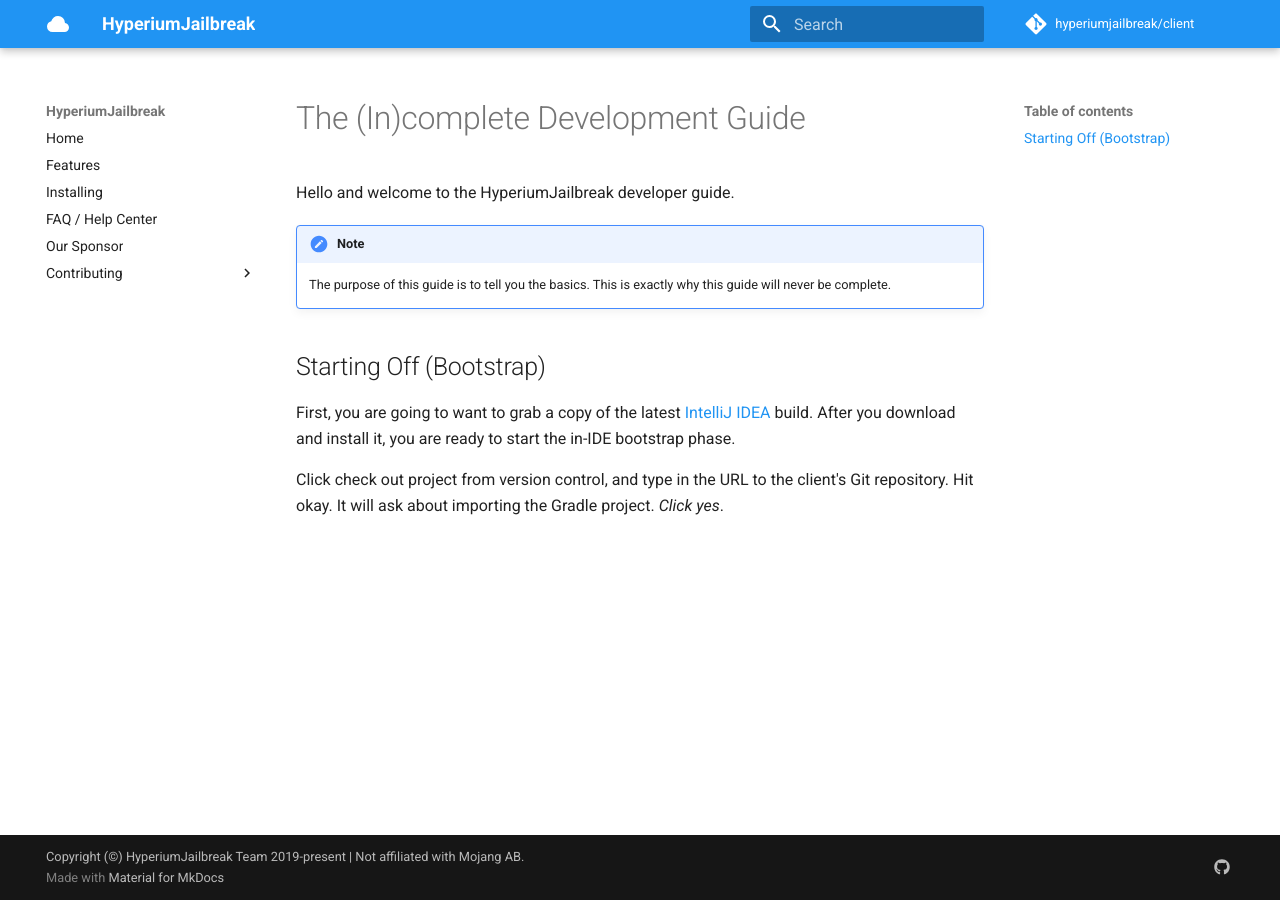
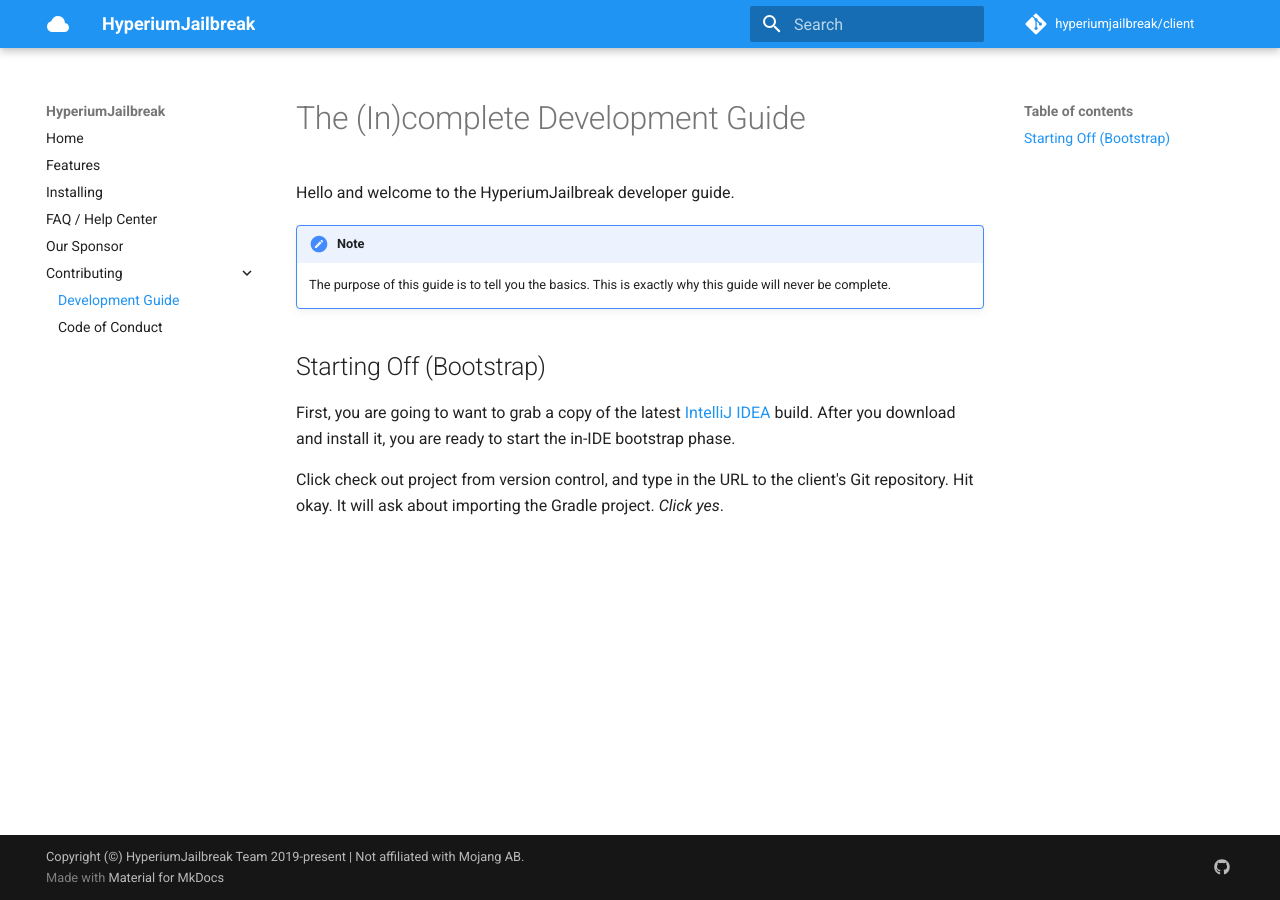
Before and after one commit to hyperiumjailbreak/hyperiumjailbreak.github.io, an MkDocs documentation site: the page built from docs/contrib/development.md, in a window 1280 px wide. Built offline with MkDocs 1.6.1 and Material for MkDocs 9.7.7, drawn with Linux system fonts in a browser that asks for light colours; comment, search, counter and statistics services are not loaded.

Commit message:
Link dev guide

```diff
--- a/mkdocs.yml
+++ b/mkdocs.yml
@@ -56,4 +56,5 @@
   - 'FAQ / Help Center': faq.md
   - 'Our Sponsor': cloudrepo.md
   - Contributing:
+    - 'Development Guide': contrib/development.md
     - 'Code of Conduct': contrib/CODE_OF_CONDUCT.md
```
